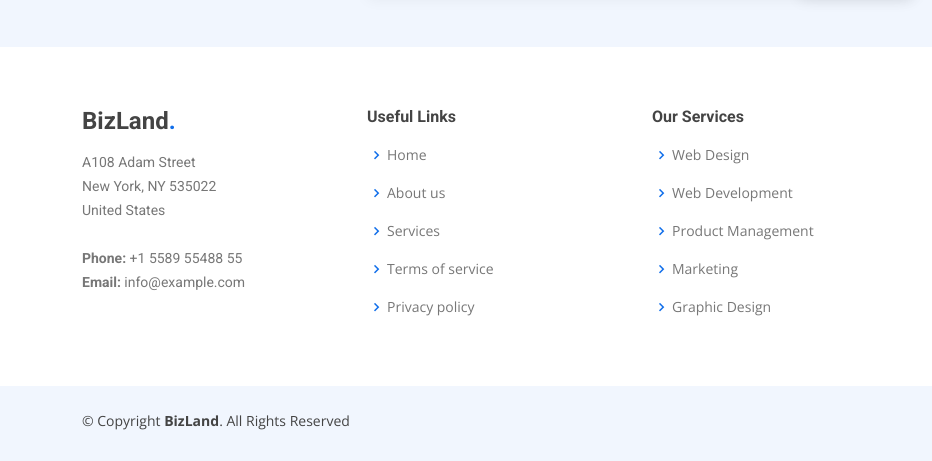
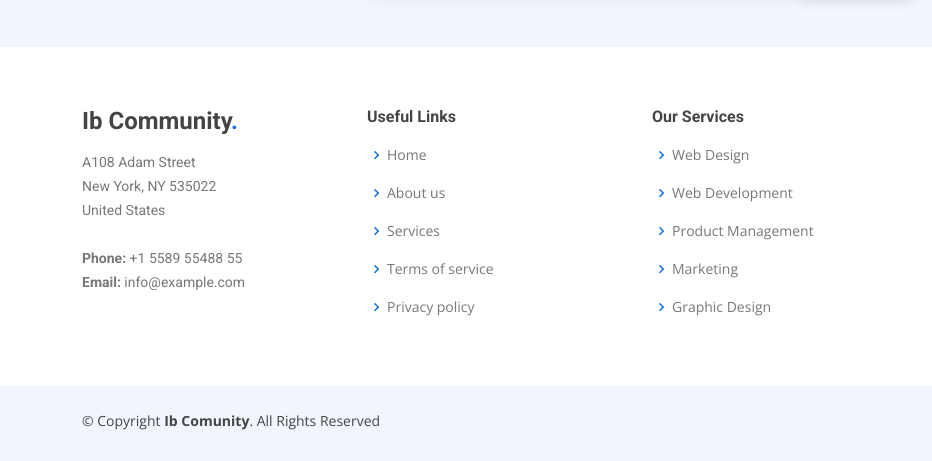
Before and after one commit to DijoDeveloper/ib-community, a plain HTML site: page inner-page.html in a window 1280 px wide. Shown: the part 547-1008 px from the top of the page, 0-932 px from the left. Drawn offline with nearby package versions, Linux system fonts and the light colour scheme.

Commit message:
template name change

```diff
--- a/inner-page.html
+++ b/inner-page.html
@@ -5,7 +5,7 @@
   <meta charset="utf-8">
   <meta content="width=device-width, initial-scale=1.0" name="viewport">
 
-  <title>Inner Page - BizLand Bootstrap Template</title>
+  <title>Ib Community</title>
   <meta content="" name="description">
   <meta content="" name="keywords">
 
@@ -143,7 +143,7 @@
         <div class="row">
 
           <div class="col-lg-3 col-md-6 footer-contact">
-            <h3>BizLand<span>.</span></h3>
+            <h3>Ib Community<span>.</span></h3>
             <p>
               A108 Adam Street <br>
               New York, NY 535022<br>
@@ -193,7 +193,7 @@
 
     <div class="container py-4">
       <div class="copyright">
-        &copy; Copyright <strong><span>BizLand</span></strong>. All Rights Reserved
+        &copy; Copyright <strong><span>Ib Comunity</span></strong>. All Rights Reserved
       </div>
       <div class="credits">
         <!-- All the links in the footer should remain intact. -->
```
Also changed, not shown: index.html (+1 -1 lines).
